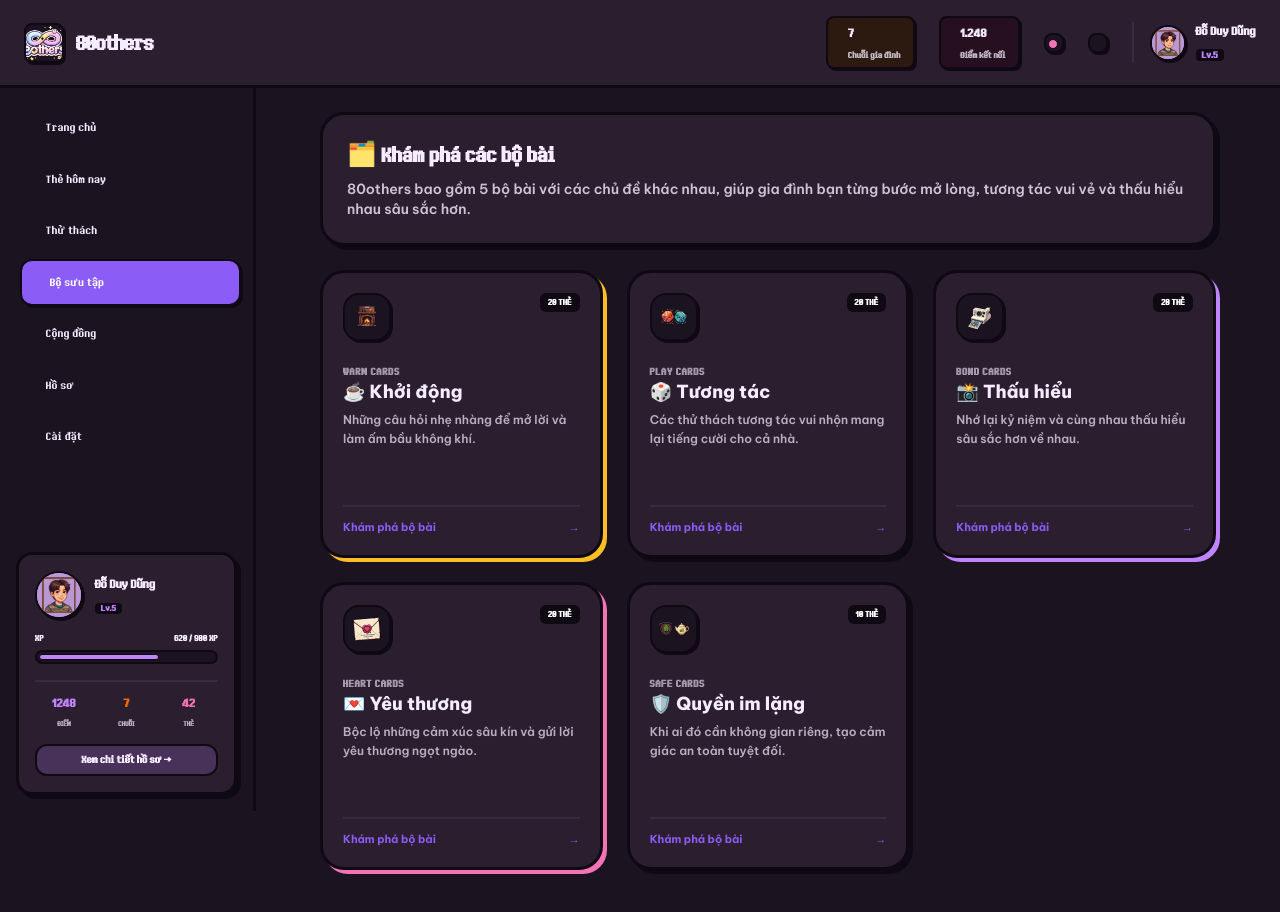
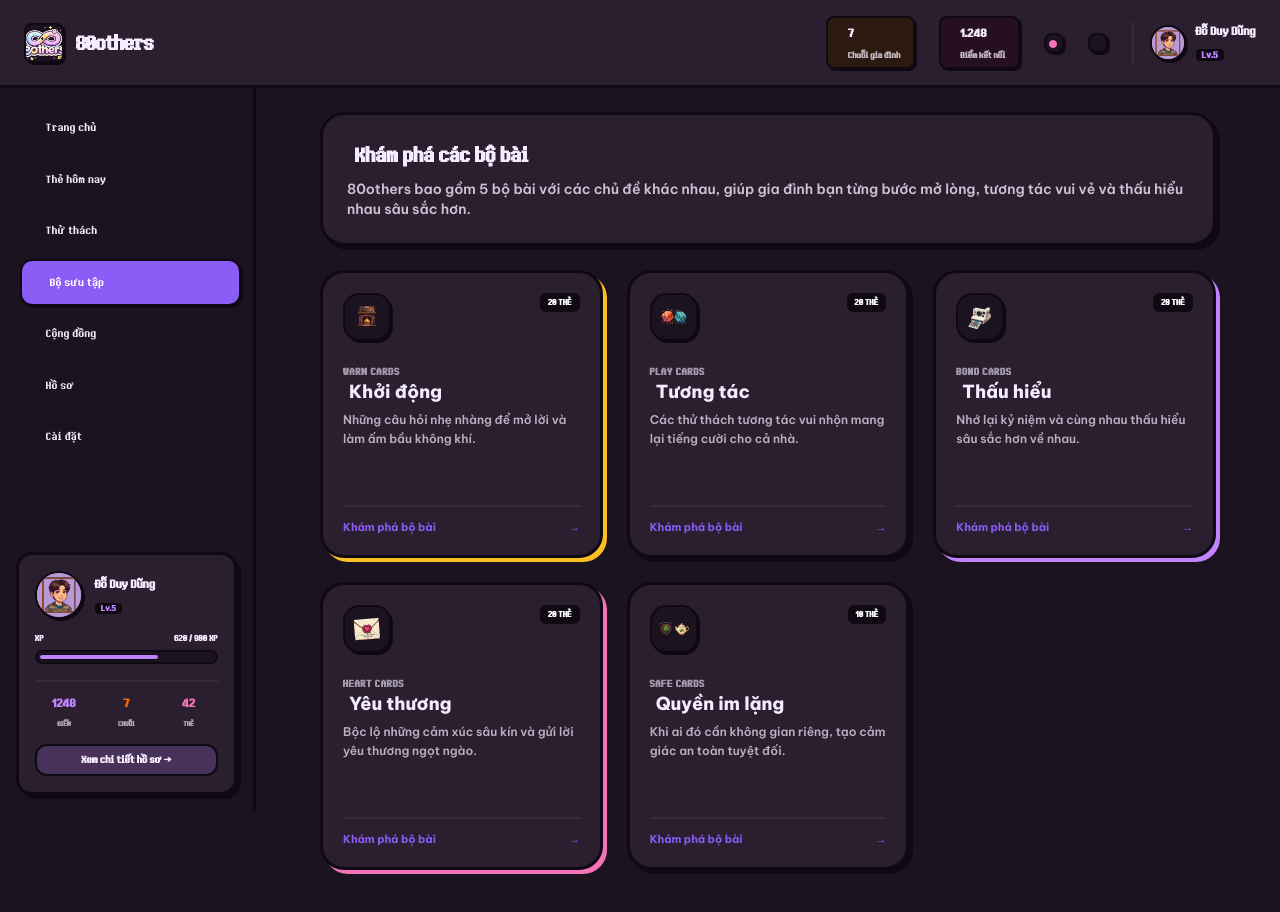
Before and after one commit to dungddhe182379/80others, a Next.js app: page /cards in a window 1280 px wide. Shown: the top 912 px of the page. Built offline with nearby package versions, Linux system fonts and the light colour scheme; a web font is replaced by a local one.

Commit message:
feat: create cards page with deck configuration and interactive question flow

```diff
--- a/src/app/cards/page.tsx
+++ b/src/app/cards/page.tsx
@@ -186,7 +186,6 @@ const DECKS_CONFIG = [
     subtitle: "Khởi động",
     desc: "Những câu hỏi nhẹ nhàng để mở lời và làm ấm bầu không khí.",
     icon: "hn-lightbulb-solid",
-    emoji: "☕",
     image: "/assets/decks/warm.png",
     cardCount: 20,
     color: "bg-amber-100 border-amber-400 text-amber-700",
@@ -199,7 +198,6 @@ const DECKS_CONFIG = [
     subtitle: "Tương tác",
     desc: "Các thử thách tương tác vui nhộn mang lại tiếng cười cho cả nhà.",
     icon: "hn-play-solid",
-    emoji: "🎲",
     image: "/assets/decks/play.png",
     cardCount: 20,
     color: "bg-blue-100 border-blue-400 text-blue-700",
@@ -212,7 +210,6 @@ const DECKS_CONFIG = [
     subtitle: "Thấu hiểu",
     desc: "Nhớ lại kỷ niệm và cùng nhau thấu hiểu sâu sắc hơn về nhau.",
     icon: "hn-retro-camera-solid",
-    emoji: "📸",
     image: "/assets/decks/bond.png",
     cardCount: 20,
     color: "bg-purple-100 border-purple-400 text-brand-purple",
@@ -225,7 +222,6 @@ const DECKS_CONFIG = [
     subtitle: "Yêu thương",
     desc: "Bộc lộ những cảm xúc sâu kín và gửi lời yêu thương ngọt ngào.",
     icon: "hn-heart-solid",
-    emoji: "💌",
     image: "/assets/decks/heart.png",
     cardCount: 20,
     color: "bg-pink-100 border-pink-400 text-brand-pink",
@@ -238,7 +234,6 @@ const DECKS_CONFIG = [
     subtitle: "Quyền im lặng",
     desc: "Khi ai đó cần không gian riêng, tạo cảm giác an toàn tuyệt đối.",
     icon: "hn-lock-solid",
-    emoji: "🛡️",
     image: "/assets/decks/safe.png",
     cardCount: 10,
     color: "bg-slate-100 border-slate-400 text-slate-700",
@@ -345,7 +340,8 @@ function CardsPageContent() {
       {/* 1. DECK TITLE */}
       <section className="bg-brand-card border-3 border-brand-outline p-6 rounded-3xl shadow-pixel">
         <h2 className="font-pixel text-2xl font-bold text-brand-text mb-2 flex items-center gap-2">
-          🗂️ Khám phá các bộ bài
+          <i className="hn hn-grid-solid text-brand-purple text-[22px]" />
+          Khám phá các bộ bài
         </h2>
         <p className="text-brand-text/80 text-sm font-semibold">
           80others bao gồm 5 bộ bài với các chủ đề khác nhau, giúp gia đình bạn từng bước mở lòng, tương tác vui vẻ và thấu hiểu nhau sâu sắc hơn.
@@ -381,7 +377,8 @@ function CardsPageContent() {
                     {deck.title}
                   </span>
                   <h3 className="font-cozy font-extrabold text-lg text-brand-text leading-tight flex items-center gap-1.5">
-                    {deck.emoji} {deck.subtitle}
+                    <i className={`hn ${deck.icon} text-[18px]`} />
+                    {deck.subtitle}
                   </h3>
                   <p className="text-xs text-brand-text/70 leading-relaxed font-semibold">
                     {deck.desc}
@@ -494,8 +491,9 @@ function CardsPageContent() {
               </div>
 
               {/* Tips for listening */}
-              <div className="bg-brand-bg border-2 border-brand-border p-3 rounded-2xl text-xs text-brand-text/80 font-semibold text-center">
-                💡 <span className="text-brand-text font-bold">Lắng nghe:</span> {currentCard.listenTip}
+              <div className="bg-brand-bg border-2 border-brand-border p-3 rounded-2xl text-xs text-brand-text/80 font-semibold text-center flex items-center justify-center gap-1.5">
+                <i className="hn hn-lightbulb-solid text-brand-yellow text-[14px] shrink-0" />
+                <span><span className="text-brand-text font-bold">Lắng nghe:</span> {currentCard.listenTip}</span>
               </div>
 
               {/* Interactive buttons */}
```
